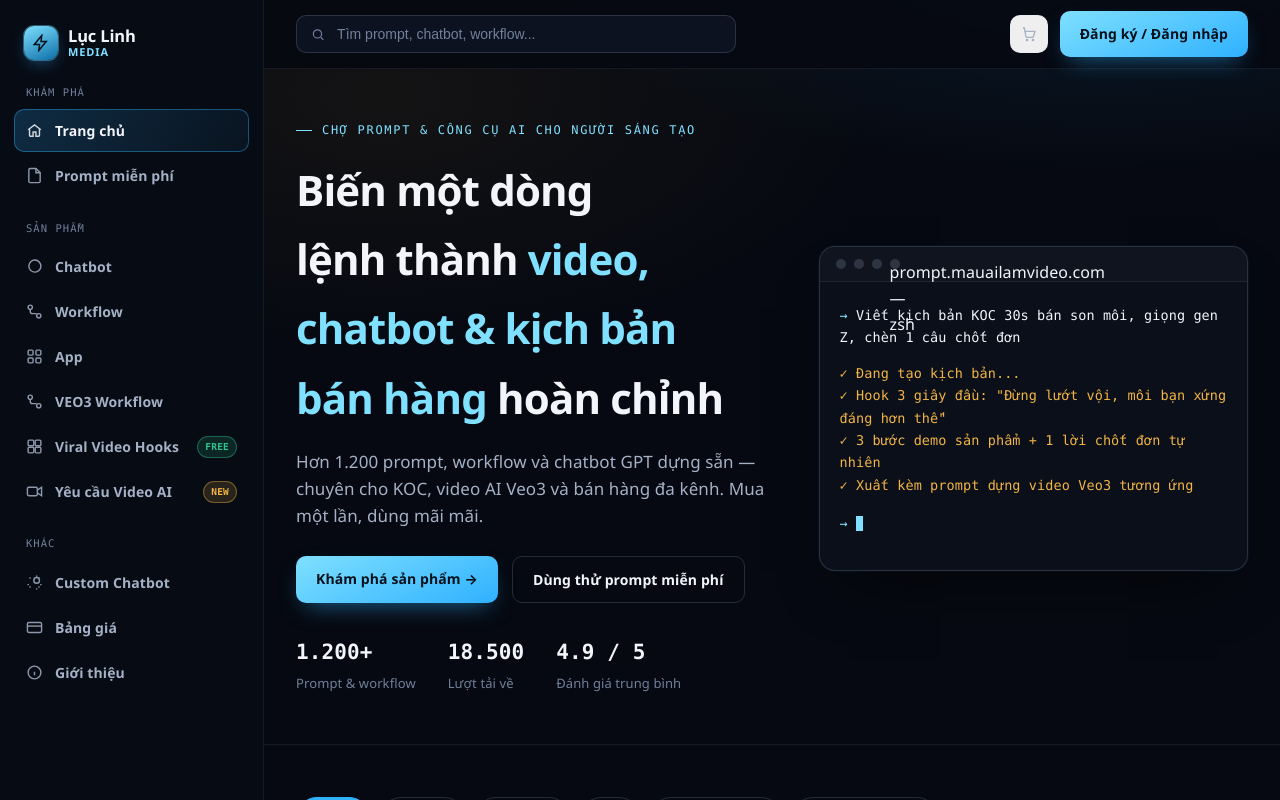
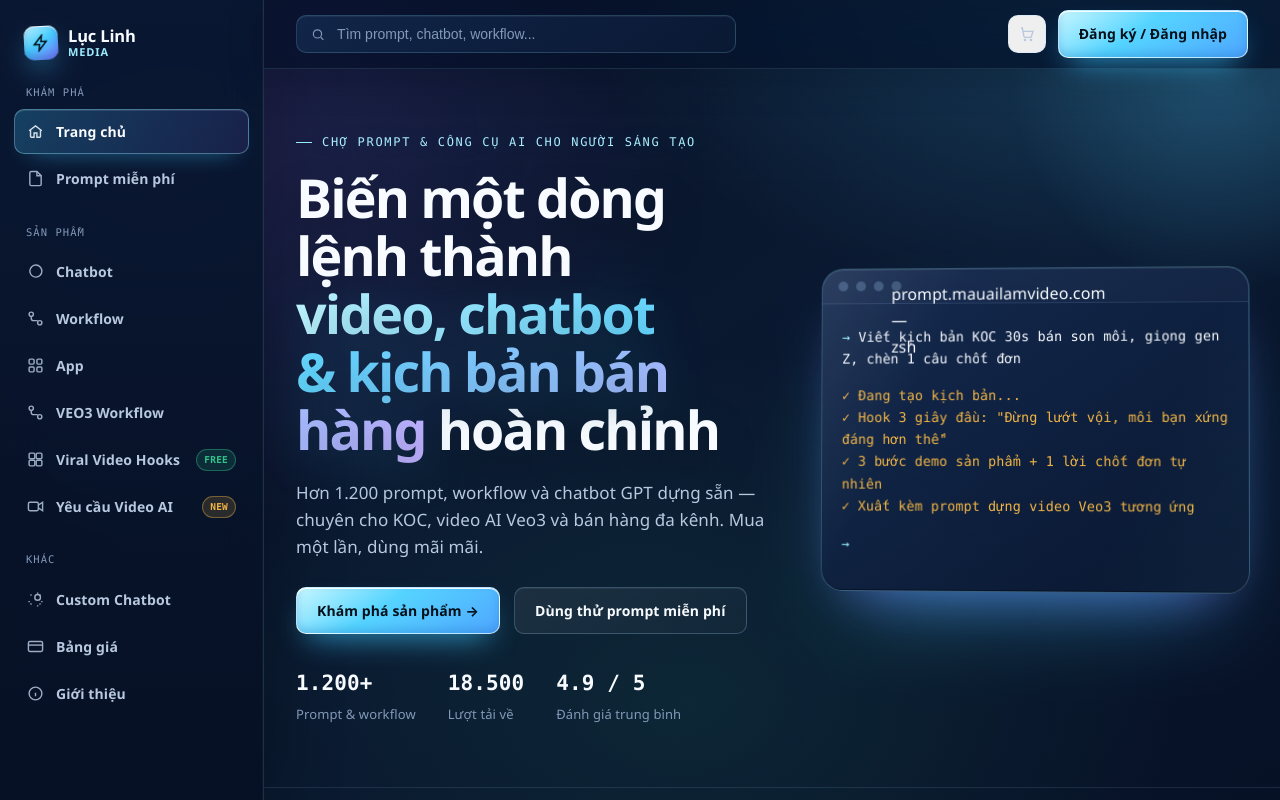
Before and after one commit to baggball/luc-linh-media, a Next.js app: page / in a window 1280 px wide. Shown: the top 800 px of the page. Built offline with nearby package versions, Linux system fonts and the light colour scheme; no server answers; the database is empty.

Commit message:
Nâng cấp giao diện Aurora Glass 3D

```diff
--- a/app/globals.css
+++ b/app/globals.css
@@ -511,3 +511,136 @@
 .mini-btn:hover{color:var(--paper); border-color:var(--electric);}
 .mini-btn.copied{color:var(--success); border-color:rgba(51,196,141,0.5);}
 .prompt-text{font-family:var(--font-mono); font-size:13.5px; line-height:1.75; color:var(--mute); white-space:pre-wrap; word-break:break-word;}
+
+/* ---------- 2026 Aurora Glass 3D visual refresh ---------- */
+:root{
+  --ink:#071126;
+  --ink-raised:#0c1932;
+  --ink-card:#10203d;
+  --sidebar-bg:rgba(7,17,38,.82);
+  --line:rgba(167,211,255,.12);
+  --line-strong:rgba(167,211,255,.24);
+  --paper:#f8fbff;
+  --mute:#b7c8df;
+  --mute-dim:#8299b8;
+  --electric:#3cc8ff;
+  --electric-bright:#9cecff;
+  --electric-deep:#1679c5;
+  --violet:#c0a8ff;
+  --violet-deep:#8c6cff;
+}
+
+body{
+  min-height:100vh;
+  background:
+    radial-gradient(900px 620px at 88% -8%, rgba(80,207,255,.24), transparent 62%),
+    radial-gradient(800px 580px at 12% 18%, rgba(151,108,255,.18), transparent 68%),
+    radial-gradient(720px 520px at 54% 88%, rgba(51,196,141,.1), transparent 68%),
+    linear-gradient(145deg,#071126 0%,#0a1830 48%,#071126 100%);
+  background-attachment:fixed;
+}
+
+body::before{
+  content:"";
+  position:fixed;
+  inset:0;
+  z-index:-1;
+  pointer-events:none;
+  opacity:.34;
+  background-image:linear-gradient(rgba(156,236,255,.035) 1px,transparent 1px),linear-gradient(90deg,rgba(156,236,255,.035) 1px,transparent 1px);
+  background-size:44px 44px;
+  mask-image:linear-gradient(to bottom,black,transparent 82%);
+}
+
+.sidebar{
+  background:linear-gradient(180deg,rgba(9,23,48,.94),rgba(7,16,35,.9));
+  border-right:1px solid rgba(156,236,255,.14);
+  box-shadow:18px 0 60px rgba(0,0,0,.2),inset -1px 0 rgba(255,255,255,.025);
+  backdrop-filter:blur(20px) saturate(135%);
+}
+
+.brand-mark{
+  background:linear-gradient(145deg,#c4f5ff 0%,#47ccff 48%,#8471ff 100%);
+  box-shadow:0 12px 28px -8px rgba(60,200,255,.75),inset 0 1px rgba(255,255,255,.9),inset 0 -4px 8px rgba(24,80,151,.35);
+  transform:translateZ(0) rotate(-3deg);
+}
+
+.side-link{border:1px solid transparent; transition:transform .2s ease,background .2s ease,border-color .2s ease,box-shadow .2s ease;}
+.side-link:hover{transform:translateX(4px); background:rgba(156,236,255,.07); border-color:rgba(156,236,255,.12);}
+.side-link.active{
+  background:linear-gradient(120deg,rgba(60,200,255,.24),rgba(140,108,255,.12));
+  border-color:rgba(156,236,255,.38);
+  box-shadow:inset 0 1px rgba(255,255,255,.1),0 10px 24px -16px rgba(60,200,255,.8);
+}
+
+.topbar{
+  background:rgba(7,17,38,.7);
+  border-bottom:1px solid rgba(156,236,255,.12);
+  backdrop-filter:blur(22px) saturate(145%);
+  box-shadow:0 10px 36px rgba(1,8,22,.22);
+}
+
+.search{
+  background:linear-gradient(145deg,rgba(20,42,78,.84),rgba(12,27,54,.82));
+  border-color:rgba(156,236,255,.18);
+  box-shadow:inset 0 1px rgba(255,255,255,.06),0 12px 28px -22px rgba(60,200,255,.8);
+}
+
+.btn{position:relative; overflow:hidden; transition:transform .18s ease,filter .18s ease,box-shadow .18s ease,border-color .18s ease;}
+.btn::after{content:"";position:absolute;inset:0;background:linear-gradient(110deg,transparent 20%,rgba(255,255,255,.28) 48%,transparent 72%);transform:translateX(-140%);transition:transform .55s ease;pointer-events:none;}
+.btn:hover::after{transform:translateX(140%);}
+.btn:hover{transform:translateY(-2px);}
+.btn-primary{
+  background:linear-gradient(145deg,#c8f7ff 0%,#55d4ff 42%,#4fa7ff 100%);
+  border:1px solid rgba(255,255,255,.6);
+  box-shadow:0 14px 30px -12px rgba(60,200,255,.78),inset 0 1px rgba(255,255,255,.9),inset 0 -4px 9px rgba(15,92,173,.24);
+}
+.btn-ghost{background:linear-gradient(145deg,rgba(255,255,255,.07),rgba(255,255,255,.025));box-shadow:inset 0 1px rgba(255,255,255,.06);}
+
+.card,.section-card,.form-card,.info-panel,.contact-card,.picker,.prompt-box,.hook-card{
+  background:linear-gradient(145deg,rgba(21,43,80,.94),rgba(12,27,55,.92));
+  border-color:rgba(156,236,255,.15);
+  box-shadow:0 24px 55px -34px rgba(0,0,0,.9),inset 0 1px rgba(255,255,255,.07),inset 0 -1px rgba(0,0,0,.25);
+  backdrop-filter:blur(16px);
+}
+
+.card{transform:perspective(900px) translateZ(0);transition:transform .28s ease,border-color .28s ease,box-shadow .28s ease;}
+.card:hover{
+  transform:perspective(900px) translateY(-9px) rotateX(1.5deg) translateZ(12px);
+  border-color:rgba(156,236,255,.48);
+  box-shadow:0 34px 70px -34px rgba(60,200,255,.7),0 16px 28px -22px rgba(140,108,255,.7),inset 0 1px rgba(255,255,255,.1);
+}
+
+.section-card:hover,.contact-card:hover,.hook-card:hover{border-color:rgba(156,236,255,.32);box-shadow:0 28px 60px -36px rgba(60,200,255,.7),inset 0 1px rgba(255,255,255,.08);}
+.thumb{background-image:linear-gradient(145deg,rgba(156,236,255,.08),transparent 45%),linear-gradient(165deg,#174c6c,#101a33);}
+.thumb.has-image::before{content:"";position:absolute;inset:0;z-index:1;background:linear-gradient(to top,rgba(5,14,32,.42),transparent 60%);pointer-events:none;}
+.card-body{background:linear-gradient(180deg,rgba(19,40,75,.98),rgba(12,27,54,.98));}
+.badge{box-shadow:inset 0 1px rgba(255,255,255,.24),0 8px 18px -12px currentColor;}
+.price-now{color:#b8f2ff;text-shadow:0 0 18px rgba(60,200,255,.3);}
+
+.page-hero{background:linear-gradient(180deg,rgba(60,200,255,.06),transparent);}
+.page-hero h1,.detail-title{background:linear-gradient(110deg,#fff 10%,#b9f2ff 55%,#d1c4ff);-webkit-background-clip:text;background-clip:text;color:transparent;}
+.eyebrow{color:#a8efff;text-shadow:0 0 22px rgba(60,200,255,.3);}
+
+.form-card .field input,.form-card .field select,.form-card .field textarea,.ctaForm input{
+  background:rgba(5,15,34,.66);
+  border-color:rgba(156,236,255,.18);
+  box-shadow:inset 0 2px 10px rgba(0,0,0,.24),0 1px rgba(255,255,255,.035);
+}
+.form-card .field input:focus,.form-card .field select:focus,.form-card .field textarea:focus{
+  border-color:#69ddff;
+  box-shadow:0 0 0 3px rgba(60,200,255,.1),inset 0 2px 10px rgba(0,0,0,.18);
+}
+
+@media (max-width:980px){
+  .topbar-inner{padding:0 18px;}
+  .content-wrap{padding-left:20px;padding-right:20px;}
+  .topbar-right{gap:7px;}
+  .topbar-right .btn{padding:9px 12px;font-size:12px;}
+}
+
+@media (prefers-reduced-motion:reduce){
+  .card,.side-link,.btn{transition:none;}
+  .card:hover,.side-link:hover,.btn:hover{transform:none;}
+  .btn::after{display:none;}
+}
--- a/app/home.module.css
+++ b/app/home.module.css
@@ -1,8 +1,9 @@
-.hero{padding:52px 0 48px; border-bottom:1px solid var(--line);}
+.hero{padding:64px 0 60px; border-bottom:1px solid var(--line); position:relative; overflow:hidden;}
+.hero::before{content:"";position:absolute;width:440px;height:440px;border-radius:50%;right:-160px;top:-210px;background:radial-gradient(circle,rgba(80,207,255,.2),transparent 68%);filter:blur(8px);pointer-events:none;}
 .hero .wrap{display:grid; grid-template-columns:1.05fr 0.95fr; gap:48px; align-items:center;}
 @media (max-width:980px){ .hero .wrap{grid-template-columns:1fr;} }
-.hero h1{font-size:clamp(28px, 3.4vw, 42px); font-weight:800; letter-spacing:-0.02em; margin:14px 0 16px; color:var(--paper);}
-.hero h1 em{font-style:normal; color:var(--electric-bright);}
+.hero h1{font-size:clamp(32px, 4.2vw, 54px); line-height:1.08; font-weight:850; letter-spacing:-0.035em; margin:16px 0 20px; color:var(--paper); text-shadow:0 16px 40px rgba(0,0,0,.26);}
+.hero h1 em{font-style:normal; background:linear-gradient(110deg,#bff5ff,#62d6ff 44%,#c2b0ff);-webkit-background-clip:text;background-clip:text;color:transparent;filter:drop-shadow(0 8px 24px rgba(60,200,255,.22));}
 .heroSub{color:var(--mute); font-size:17px; line-height:1.6; max-width:52ch; margin-bottom:26px;}
 .heroCtas{display:flex; gap:14px; flex-wrap:wrap; margin-bottom:32px;}
 .heroCtas .btn{padding:14px 24px; font-size:15px;}
@@ -11,10 +12,14 @@
 .stat span{font-size:13px; color:var(--mute-dim);}
 
 .terminal{
-  border-radius:16px; border:1px solid var(--line-strong); background:var(--ink-raised);
-  box-shadow:0 30px 60px -30px rgba(0,0,0,0.7), 0 0 0 1px rgba(47,177,255,0.06);
-  overflow:hidden;
+  border-radius:22px; border:1px solid rgba(156,236,255,.28); background:linear-gradient(145deg,rgba(20,43,81,.96),rgba(8,22,47,.96));
+  box-shadow:0 45px 90px -40px rgba(60,200,255,.56),0 24px 50px -30px rgba(140,108,255,.6),inset 0 1px rgba(255,255,255,.1),inset 0 -1px rgba(0,0,0,.4);
+  overflow:hidden; position:relative;
+  transform:perspective(1200px) rotateY(-3deg) rotateX(1deg);
+  animation:terminalFloat 6s ease-in-out infinite;
 }
+.terminal::after{content:"";position:absolute;inset:0;border-radius:inherit;pointer-events:none;background:linear-gradient(115deg,rgba(255,255,255,.08),transparent 26%,transparent 72%,rgba(98,214,255,.05));}
+@keyframes terminalFloat{50%{transform:perspective(1200px) rotateY(-1deg) rotateX(0deg) translateY(-7px);}}
 .terminalBar{display:flex; align-items:center; gap:8px; padding:12px 16px; border-bottom:1px solid var(--line); background:rgba(255,255,255,0.02);}
 .terminalBar span{width:10px; height:10px; border-radius:50%; background:var(--line-strong);}
 .terminalBar .lbl{margin-left:8px; font-family:var(--font-mono); font-size:12px; color:var(--mute-dim);}
@@ -29,16 +34,21 @@
 
 .steps{display:grid; grid-template-columns:repeat(3,1fr); gap:20px;}
 @media (max-width:860px){ .steps{grid-template-columns:1fr;} }
-.step{background:var(--ink-card); border:1px solid var(--line); border-radius:14px; padding:22px;}
+.step{position:relative;background:linear-gradient(145deg,rgba(22,46,86,.96),rgba(12,28,57,.94)); border:1px solid rgba(156,236,255,.16); border-radius:18px; padding:24px;box-shadow:0 26px 50px -36px rgba(60,200,255,.7),inset 0 1px rgba(255,255,255,.08);transition:transform .24s ease,border-color .24s ease,box-shadow .24s ease;}
+.step::before{content:"";position:absolute;inset:0 0 auto;height:1px;background:linear-gradient(90deg,transparent,rgba(156,236,255,.55),transparent);}
+.step:hover{transform:translateY(-7px);border-color:rgba(156,236,255,.4);box-shadow:0 34px 58px -34px rgba(60,200,255,.75),inset 0 1px rgba(255,255,255,.1);}
 .step .cmd{font-family:var(--font-mono); color:var(--electric-bright); font-size:12.5px; margin-bottom:14px; white-space:nowrap; overflow:hidden; text-overflow:ellipsis;}
 .step h3{font-size:16.5px; font-weight:700; margin-bottom:8px;}
 .step p{color:var(--mute-dim); font-size:13.5px;}
 
 .ctaBand{
-  border-radius:18px; border:1px solid rgba(47,177,255,0.3);
-  background:linear-gradient(120deg, rgba(47,177,255,0.14), rgba(242,181,68,0.07));
+  border-radius:24px; border:1px solid rgba(156,236,255,.32);
+  background:linear-gradient(120deg,rgba(60,200,255,.18),rgba(140,108,255,.13) 56%,rgba(51,196,141,.08));
   padding:34px; display:flex; align-items:center; justify-content:space-between; gap:24px; flex-wrap:wrap;
+  box-shadow:0 34px 70px -42px rgba(60,200,255,.8),inset 0 1px rgba(255,255,255,.1);
 }
+
+@media (max-width:980px){.terminal{transform:none;animation:none;}.hero{padding:44px 0;}}
 .ctaBand h3{font-size:21px; font-weight:800; margin-bottom:6px;}
 .ctaBand p{color:var(--mute); font-size:14px;}
 .ctaForm{display:flex; gap:10px; flex:none;}
```
